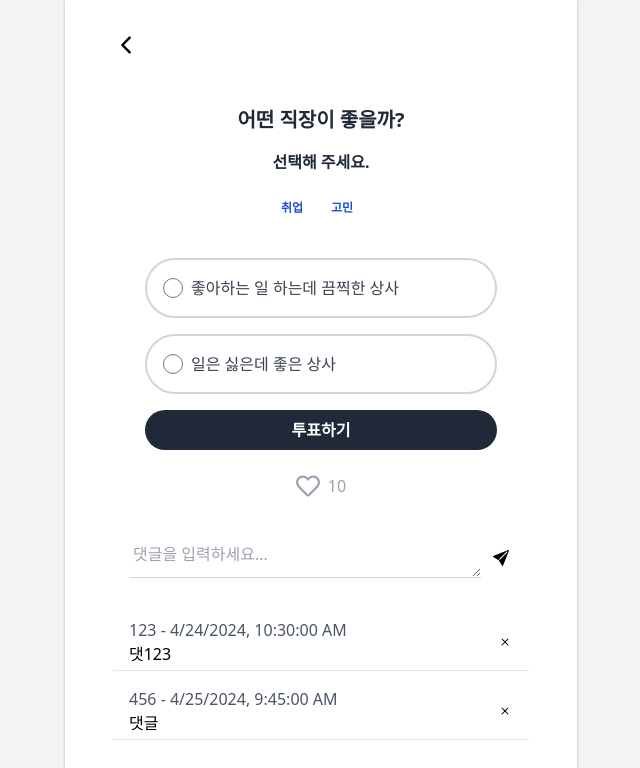
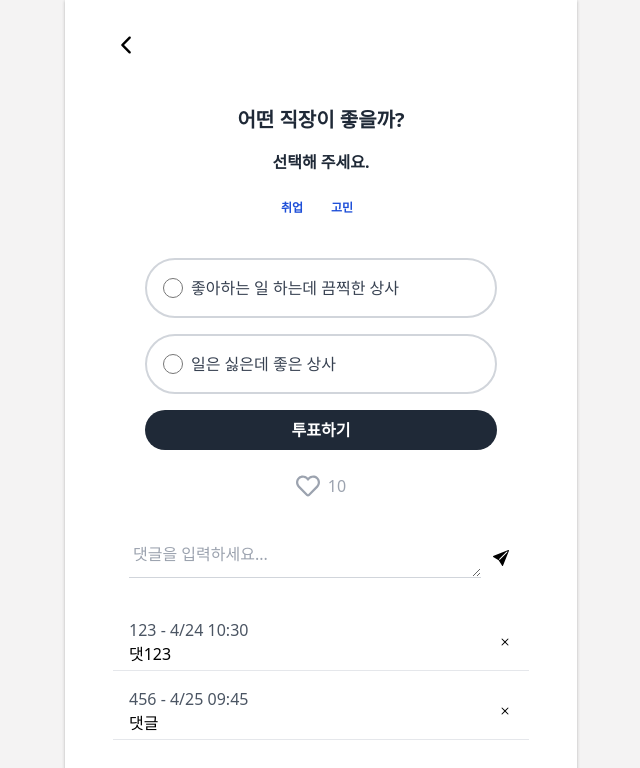
Before and after one commit to BOOPINION/Vote-FE2, a React (Create React App) app: page /vote-result in a window 1280 px wide. Shown: the top 768 px of the page, without its empty margins (319-959 px from the left). Built offline with nearby package versions, Linux system fonts and the light colour scheme.

Commit message:
💄 New date수정

```diff
--- a/src/components/voteResult/comment.tsx
+++ b/src/components/voteResult/comment.tsx
@@ -39,7 +39,7 @@ function CommentSection({ comments, commentInput, setCommentInput, handleComment
           <div key={comment.id} className="p-4 pb-1 border-b  flex justify-between items-center">
             <div>
               <p className="text-gray-600">
-                {comment.username} - {new Date(comment.createdAt).toLocaleString()}
+              {comment.username} - {new Date(comment.createdAt).toLocaleDateString('en-US', { month: 'numeric', day: 'numeric' })} {new Date(comment.createdAt).toLocaleTimeString('en-US', { hour: 'numeric', minute: 'numeric', hour12: false })}
               </p>
               <p>{comment.content}</p>
             </div>
```
